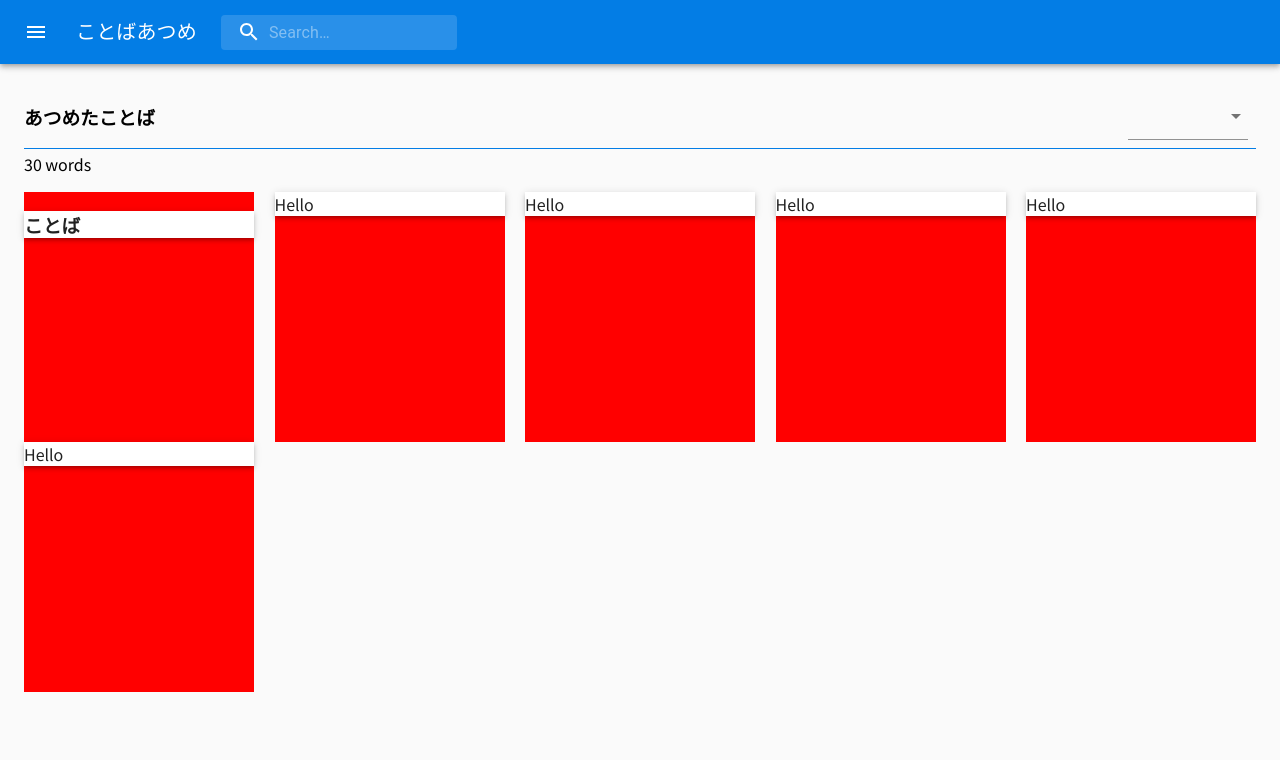
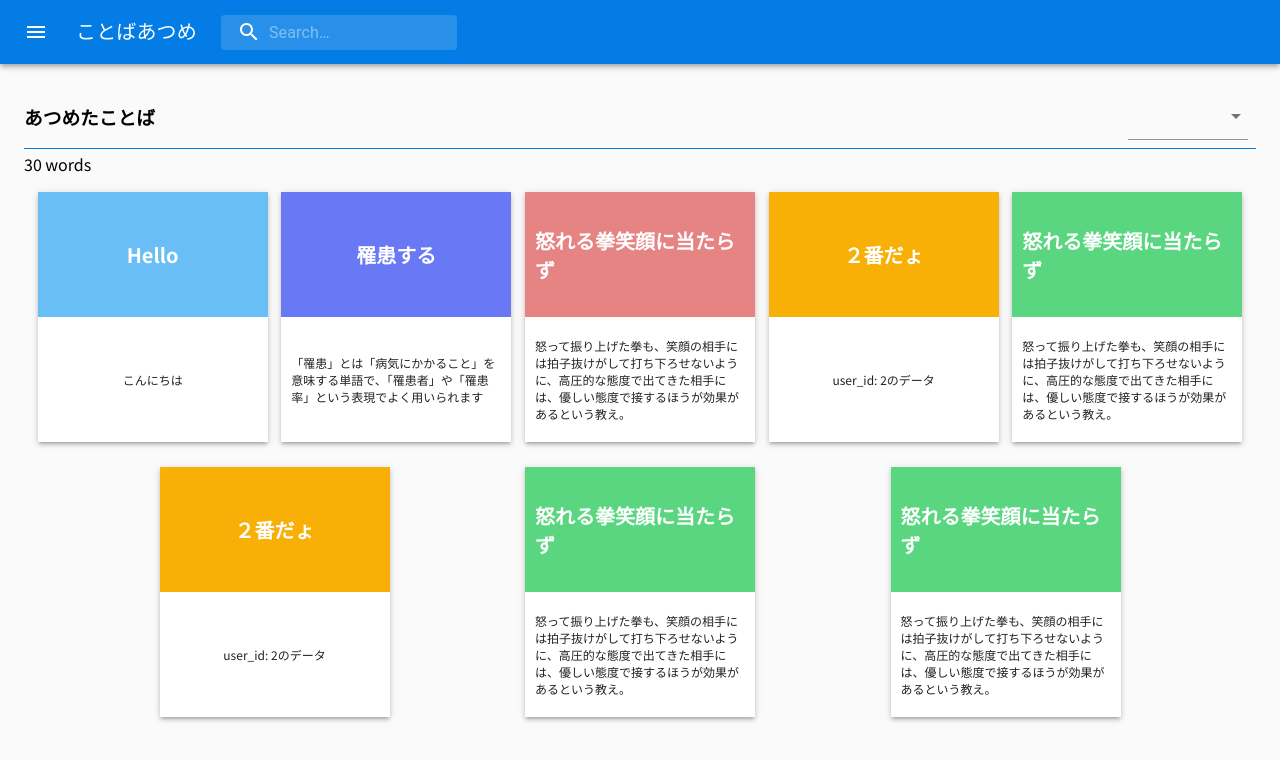
Before and after one commit to Hobiron03/vocabularyIncreaser, a React (Create React App) app in the folder reactFront/wordcollection/: page / in a window 1280 px wide. Shown: the top 760 px of the page. Built offline with nearby package versions, Linux system fonts and the light colour scheme.

Commit message:
Implement word list at dummy data

```diff
--- a/reactFront/wordcollection/src/App.tsx
+++ b/reactFront/wordcollection/src/App.tsx
@@ -2,17 +2,18 @@ import React from 'react';
 import './App.css';
 import Header from './components/Header/Header';
 import Container from '@material-ui/core/Container';
-import Card from './components/Card/Card';
 import Topic from './components/Topic/Topic';
+import Content from './components/Content/Content';
+
+
 
 const App = () => {
   return (
-    // mainpage
     <div className="App">
       <Header></Header>
       <Container maxWidth="lg">
         <Topic></Topic>
-        <Card></Card>
+        <Content></Content>
       </Container>
     </div>
   );
--- a/reactFront/wordcollection/src/components/Card/Card.css
+++ b/reactFront/wordcollection/src/components/Card/Card.css
@@ -1,8 +1,48 @@
 .card{
     width: 230px;
     height: 250px;
-    background-color: red;
+
+    margin-bottom: 25px;
+
+    transition: all 0.2s;
 }
+
+.card:hover{
+    cursor: pointer;
+    transform:scale(1.05,1.05);
+}
+
+.top{
+    height: 125px;
+    background-color: #69BFF5;
+
+    display: flex;
+    justify-content: center;
+    align-items: center;
+}
+
+.top p{
+    margin: 10px;
+    font-weight: bold;
+    font-size: 20px;
+    color: white;
+}
+
+.under{
+    height: 125px;
+    background-color: rgb(255, 255, 255);
+
+    display: flex;
+    justify-content: center;
+    align-items: center;
+}
+
+.under p{
+    margin: 10px;
+    font-size: 12px;
+}
+
+
 
 .card-list{
     display: flex;
--- a/reactFront/wordcollection/src/components/Card/Card.tsx
+++ b/reactFront/wordcollection/src/components/Card/Card.tsx
@@ -1,46 +1,31 @@
 import React from 'react';
 import './Card.css';
 import Paper from '@material-ui/core/Paper';
+import { Color, colors } from '@material-ui/core';
 
-const Card = () => {
+interface CardProps {
+    word: string;
+    mean: string;
+    color: string;
+};
+
+const Card = (props: CardProps) => {
+
     return (
         <div>
             <div className="card-list">
                 <div className="card">
                     <Paper elevation={3} square>
-                        <div className="top">
-                            <h3>ことば</h3>
+                        <div className="top" style={{ backgroundColor: props.color }} >
+                            <p>{props.word}</p>
                         </div>
 
                         <div className="under">
+                            <p>{props.mean}</p>
                         </div>
                     </Paper>
                 </div>
-                <div className="card">
-                    <Paper elevation={3} square>
-                        Hello
-                    </Paper>
-                </div>
-                <div className="card">
-                    <Paper elevation={3} square>
-                        Hello
-                    </Paper>
-                </div>
-                <div className="card">
-                    <Paper elevation={3} square>
-                        Hello
-                    </Paper>
-                </div>
-                <div className="card">
-                    <Paper elevation={3} square>
-                        Hello
-                    </Paper>
-                </div>
-                <div className="card">
-                    <Paper elevation={3} square>
-                        Hello
-                    </Paper>
-                </div>
+
             </div>
         </div>
     )
--- /dev/null
+++ b/reactFront/wordcollection/src/components/Content/Content.css
@@ -0,0 +1,5 @@
+.word-list{
+    display: flex;
+    justify-content: space-evenly;
+    flex-wrap: wrap
+}
--- /dev/null
+++ b/reactFront/wordcollection/src/components/Content/Content.tsx
@@ -0,0 +1,115 @@
+import React from 'react';
+import './Content.css';
+import Card from '../Card/Card';
+
+enum COLORS {
+    WATERBLUE = '#69BFF5',
+    ORANGE = '#F8AF06',
+    PINK = '#E68383',
+    NAVIBLUE = '#6979F5',
+    GREEN = '#59D67F',
+    PURPLE = '#B263E3',
+};
+
+interface wordData {
+    id: number;
+    user_id: number;
+    word: string;
+    mean: string;
+    pronounce: string;
+    genre: string;
+    color: string;
+}
+
+const Content = () => {
+
+    const dummyData: wordData[] = [
+        {
+            id: 1,
+            user_id: 1,
+            word: "Hello",
+            mean: "こんにちは",
+            pronounce: "ハロー",
+            genre: "英語",
+            color: "",
+        },
+        {
+            id: 2,
+            user_id: 1,
+            word: "罹患する",
+            mean: "「罹患」とは「病気にかかること」を意味する単語で、「罹患者」や「罹患率」という表現でよく用いられます",
+            pronounce: "りかんする",
+            genre: "漢字",
+            color: COLORS.NAVIBLUE,
+        },
+        {
+            id: 3,
+            user_id: 1,
+            word: "怒れる拳笑顔に当たらず",
+            mean: "怒って振り上げた拳も、笑顔の相手には拍子抜けがして打ち下ろせないように、高圧的な態度で出てきた相手には、優しい態度で接するほうが効果があるという教え。",
+            pronounce: "",
+            genre: "",
+            color: COLORS.PINK,
+        },
+        {
+            id: 4,
+            user_id: 2,
+            word: "２番だょ",
+            mean: "user_id: 2のデータ",
+            pronounce: "",
+            genre: "漢字",
+            color: COLORS.ORANGE,
+        },
+        {
+            id: 5,
+            user_id: 2,
+            word: "怒れる拳笑顔に当たらず",
+            mean: "怒って振り上げた拳も、笑顔の相手には拍子抜けがして打ち下ろせないように、高圧的な態度で出てきた相手には、優しい態度で接するほうが効果があるという教え。",
+            pronounce: "",
+            genre: "",
+            color: COLORS.GREEN,
+        },
+        {
+            id: 4,
+            user_id: 1,
+            word: "２番だょ",
+            mean: "user_id: 2のデータ",
+            pronounce: "",
+            genre: "漢字",
+            color: COLORS.ORANGE,
+        },
+        {
+            id: 5,
+            user_id: 1,
+            word: "怒れる拳笑顔に当たらず",
+            mean: "怒って振り上げた拳も、笑顔の相手には拍子抜けがして打ち下ろせないように、高圧的な態度で出てきた相手には、優しい態度で接するほうが効果があるという教え。",
+            pronounce: "",
+            genre: "",
+            color: COLORS.GREEN,
+        },
+        {
+            id: 5,
+            user_id: 1,
+            word: "怒れる拳笑顔に当たらず",
+            mean: "怒って振り上げた拳も、笑顔の相手には拍子抜けがして打ち下ろせないように、高圧的な態度で出てきた相手には、優しい態度で接するほうが効果があるという教え。",
+            pronounce: "",
+            genre: "",
+            color: COLORS.GREEN,
+        },
+    ]
+
+
+    return (
+        <div className="content">
+            <div className="word-list">
+                {
+                    dummyData.map((data) => {
+                        return <Card word={data.word} mean={data.mean} color={data.color}></Card>
+                    })
+                }
+            </div>
+        </div>
+    )
+};
+
+export default Content
```
